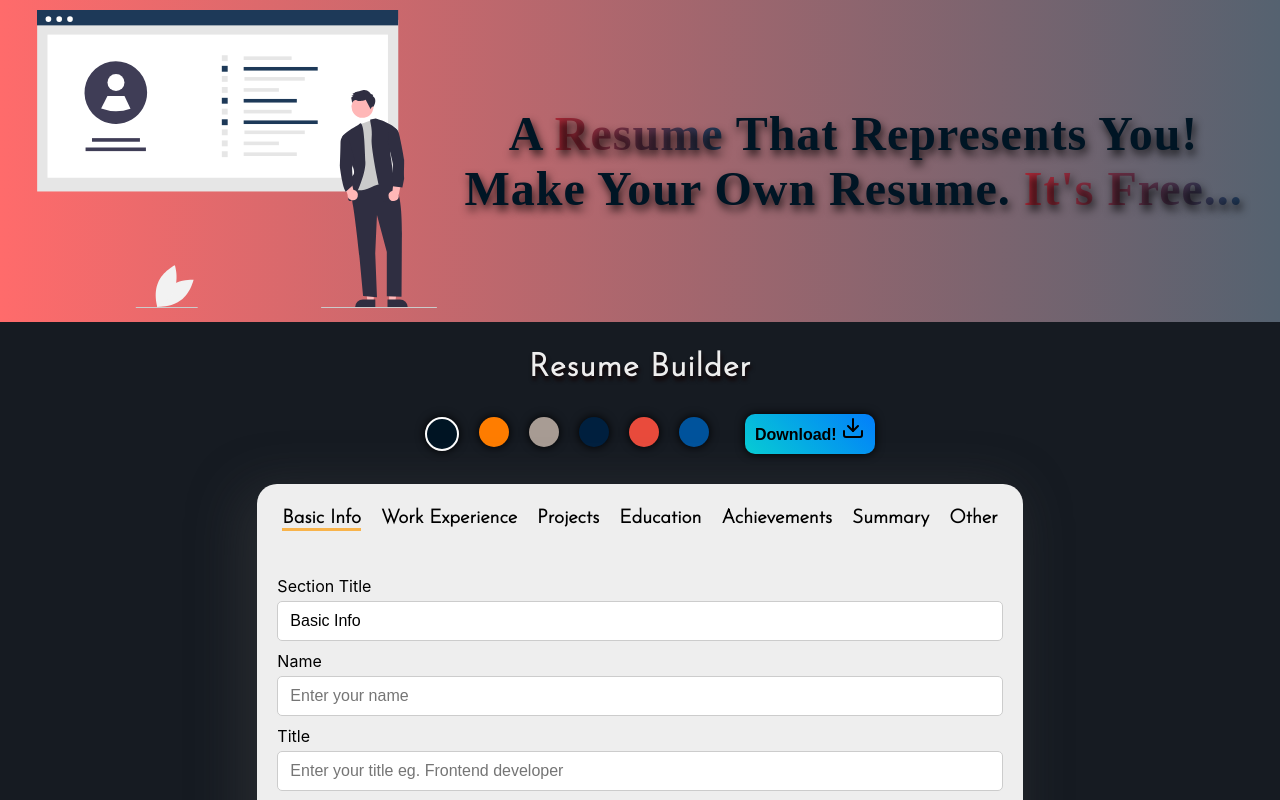
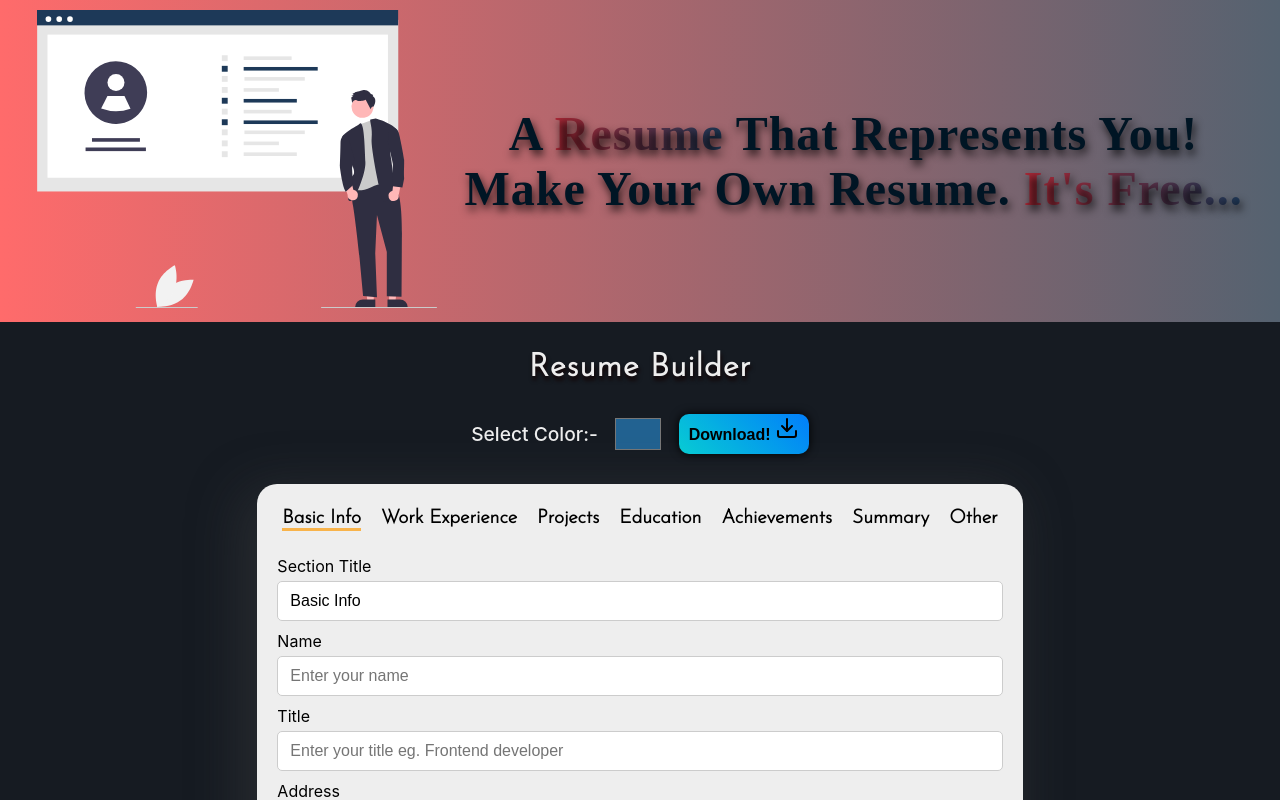
Before and after one commit to JeelGajera/resume-builder, a React (Create React App) app: page / in a window 1280 px wide. Shown: the top 800 px of the page. Built offline with nearby package versions, Linux system fonts and the light colour scheme; a web font is replaced by a local one.

Commit message:
fix: color picker

```diff
--- a/src/Components/Body/Body.jsx
+++ b/src/Components/Body/Body.jsx
@@ -2,12 +2,11 @@ import React, { useState, useEffect, useRef } from 'react';
 import { Download } from 'react-feather';
 import ReactToPrint from 'react-to-print';
 import Editor from '../Editor/Editor';
+import InputControl from '../InputControl/InputControl';
 import Resume from '../Resume/Resume';
 import style from "./Body.module.css";
 
 function Body() {
-
-    const colors = ["#001524", "#ff7d00", "#A89C94FF", "#00203FFF", "#E94B3CFF", "#00539CFF"];
 
     const sections = {
         basicInfo: "Basic Info",
@@ -18,8 +17,8 @@ function Body() {
         summary: "Summary",
         other: "Other"
     };
-
-    const [activeColor, setActiveColor] = useState(colors[0]);
+    let defaultcolor = '#226291';
+    const [activeColor, setActiveColor] = useState(defaultcolor);
 
     const resumeRef = useRef();
 
@@ -71,14 +70,8 @@ function Body() {
             </p>
             <div className={style.toolbar}>
                 <div className={style.colors}>
-                    {colors.map((item) => (
-                        <span
-                            key={item}
-                            style={{ backgroundColor: item }}
-                            onClick={() => setActiveColor(item)}
-                            className={`${style.color} ${activeColor === item ? style.activeColor : ""}`}
-                        />
-                    ))}
+                    <label>Select Color:-</label>
+                    <input type="color" value={activeColor} id="colorPick" name="colorPick" onChange={(e) => setActiveColor(e.target.value)}/>
                 </div>
                 <ReactToPrint
                     trigger={() => {
--- a/src/Components/Body/Body.module.css
+++ b/src/Components/Body/Body.module.css
@@ -16,7 +16,7 @@
   letter-spacing: 1px;
   font-weight: bolder;
   font-family: 'Josefin Sans', sans-serif;
-  color:#eee;
+  color: #eee;
   text-shadow: 1px 4px 4px rgba(17, 1, 1, 0.993);
 }
 
@@ -28,36 +28,30 @@
   gap: 1rem;
 }
 
-.colors .activeColor {
-  border: 2px solid #fff;
+.colors {
+  display: flex;
+  align-items: center;
+  justify-content: center;
+  gap: 15px;
+}
+
+.colors input {
+  padding: 0;
+  background-color: transparent;
+  border: none;
+  height: 2.5rem;
+}
+
+.colors label {
+  color: #eee;
+  font-size: 1.2rem;
+
 }
 
 .main {
   display: flex;
   flex-direction: column;
   gap: 30px;
-}
-
-.colors {
-  display: flex;
-  gap: 20px;
-  padding: 0 20px;
-}
-
-.colors .color {
-  height: 30px;
-  width: 30px;
-  border-radius: 50%;
-  box-shadow: 0 0 10px #000;
-  cursor: pointer;
-}
-
-.color:hover {
-  opacity: 0.85;
-}
-
-.color:active {
-  transform: scale(0.9);
 }
 
 .downloadbtn {
--- a/src/Components/Editor/Editor.jsx
+++ b/src/Components/Editor/Editor.jsx
@@ -27,6 +27,13 @@ function Editor(props) {
         email: activeInfo.detail?.email || "",
     });
 
+    const [imgProfile, setImgProfile] = useState();
+    const  onImageChange = (e) => {
+        const [file] = e.target.files;
+        setImgProfile(URL.createObjectURL(file));
+        // return imgProfile;
+    };
+
     const handlePointUpdate = (value, index) => {
         const tempVal = { ...values };
         if (!Array.isArray(tempVal.points)) tempVal.points = [];
@@ -48,6 +55,20 @@ function Editor(props) {
                 onChange={(event) =>
                     setVelues((prev) => ({ ...prev, title: event.target.value }))
                 } />
+            <InputControl label="Address" placeholder="Enter your address" value={values.address}
+                onChange={(event) =>
+                    setVelues((prev) => ({ ...prev, address: event.target.value }))
+                } />
+            <div className={style.row}>
+                <InputControl label="Date Of Birth" type="date" placeholder="Enter DOB" value={values.dob}
+                    onChange={(event) =>
+                        setVelues((prev) => ({ ...prev, dob: event.target.value }))
+                    } />
+                {/* <InputControl label="Profile Picture" type="file" accept="image/*" placeholder="Select Image" value={values.profile}
+                    onChange={(event) =>
+                        setVelues((prev) => ({ ...prev, profile: event.target.URL.createObjectURL.file }))
+                    } /> */}
+            </div>
             <div className={style.row}>
                 <InputControl label="Linkedin Link" placeholder="Enter Linkedin profile link" value={values.linkedin}
                     onChange={(event) =>
@@ -227,6 +248,9 @@ function Editor(props) {
                 const tempDetail = {
                     name: values.name,
                     title: values.title,
+                    address: values.address,
+                    profile: values.profile,
+                    dob: values.dob,
                     linkedin: values.linkedin,
                     github: values.github,
                     email: values.email,
@@ -396,6 +420,9 @@ function Editor(props) {
             phone: activeInfo.detail?.phone || "",
             email: activeInfo.detail?.email || "",
             companyName: activeInfo.detail?.companyName || "",
+            address: activeInfo.detail?.address || "",
+            dob: activeInfo.detail?.dob || "",
+            profile: activeInfo.detail?.profile || "",
             certificationLink: activeInfo.details
                 ? activeInfo.details[0]?.certificationLink || ""
                 : "",
@@ -441,6 +468,9 @@ function Editor(props) {
             companyName: activeInfo.details[activeDetailIndex]?.companyName || "",
             location: activeInfo.details[activeDetailIndex]?.location || "",
             startDate: activeInfo.details[activeDetailIndex]?.startDate || "",
+            address: activeInfo.details[activeDetailIndex]?.address || "",
+            dob: activeInfo.details[activeDetailIndex]?.dob || "",
+            profile: activeInfo.details[activeDetailIndex]?.profile || "",
             endDate: activeInfo.details[activeDetailIndex]?.endDate || "",
             points: activeInfo.details[activeDetailIndex]?.points || "",
             title: activeInfo.details[activeDetailIndex]?.title || "",
--- a/src/Components/Editor/Editor.module.css
+++ b/src/Components/Editor/Editor.module.css
@@ -3,7 +3,7 @@
     padding: 20px;
     display: flex;
     flex-direction: column;
-    gap: 30px;
+    gap: 10px;
     box-shadow: -11px 10px 53px 5px rgba(73, 73, 73, 0.36);
     border-radius: 20px;
 }
--- a/src/Components/Resume/Resume.module.css
+++ b/src/Components/Resume/Resume.module.css
@@ -23,6 +23,16 @@
     color: var(--color);
     font-weight: 500;
     font-size: 1.3rem;
+}
+
+.hero {
+    display: flex;
+}
+
+.hero .profile {
+    /* height: 200px;
+    width: 200px; */
+    border-radius: 50%;
 }
 
 .links {
```
Also changed, not shown: src/Components/Resume/Resume.jsx (+44 -19 lines).
